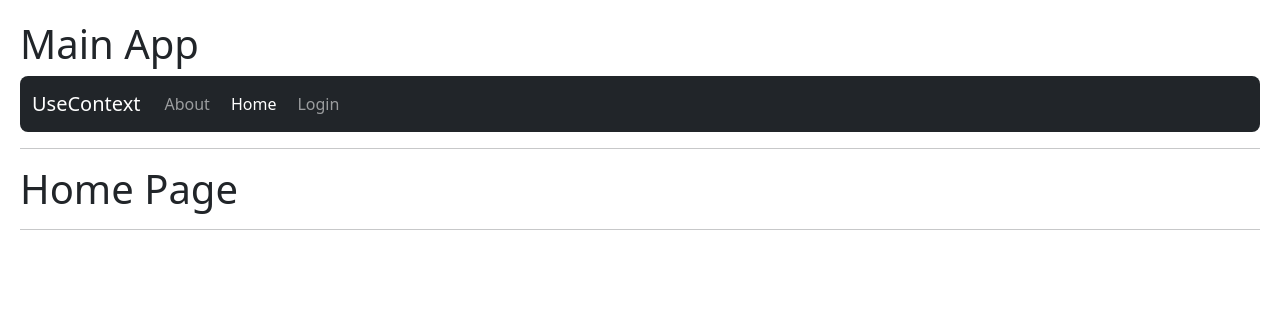
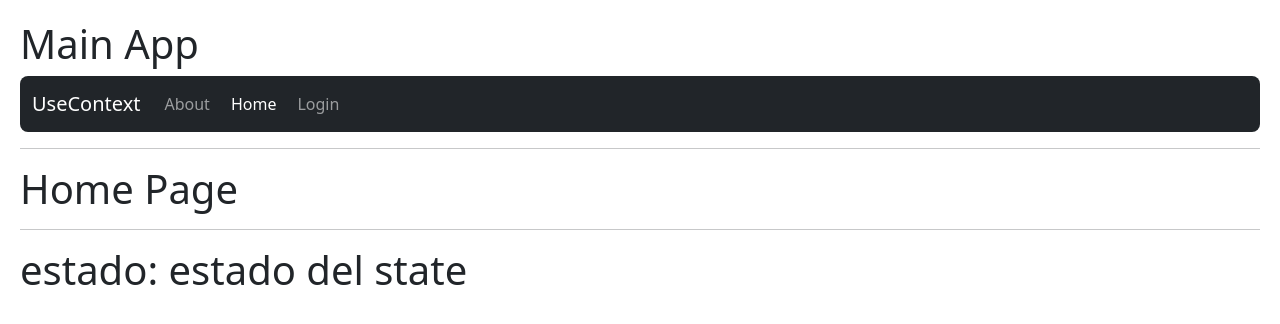
Before and after one commit to Robert228-cod/hooks_App, a React (Vite) app: page /home in a window 1280 px wide. Shown: the top 324 px of the page. Built offline with nearby package versions, Linux system fonts and the light colour scheme.

Commit message:
useContext terminado

```diff
--- a/src/09-useContext/Context/UserProvider.jsx
+++ b/src/09-useContext/Context/UserProvider.jsx
@@ -6,12 +6,12 @@ import { UserContext } from './UserContext'
     name: "Robert Lopez",
     email: "robertlopez@gmail.com"
 }*/
-export const UserProvider = ({children}) => {
+export const UserProvider = ({children, estado}) => {
 
     const [user, setUser] = useState()
 
   return (
-    <UserContext.Provider value={{user, setUser}}>
+    <UserContext.Provider value={{user, setUser, estado}}>
         {children}
     </UserContext.Provider>
   )
--- a/src/09-useContext/HomePage.jsx
+++ b/src/09-useContext/HomePage.jsx
@@ -3,12 +3,14 @@ import { UserContext } from './Context/UserContext'
 
 export const HomePage = () => {
 
-  const { user } = useContext(UserContext)
+  const { user, estado } = useContext(UserContext)
 
   return (
     <>
         <h1> Home Page  <small> {user?.name} </small> </h1>
         <hr />
+
+        <h1>estado: {estado}</h1>
     </>
   )
 }
--- a/src/09-useContext/MainApp.jsx
+++ b/src/09-useContext/MainApp.jsx
@@ -1,4 +1,4 @@
-import React from 'react'
+import React, { useState } from 'react'
 import { Navigate, Route, Routes, Link } from 'react-router-dom'
 import { HomePage } from './HomePage'
 import { AboutPage } from './AboutPage'
@@ -7,8 +7,11 @@ import { NavBar } from './NavBar'
 import { UserProvider } from './Context/UserProvider'
 
 export const MainApp = () => {
+
+  const [estado, setEstado] = useState("estado del state")
+
   return (
-    <UserProvider>
+    <UserProvider estado={estado}>
         <h1> Main App </h1>
         <NavBar />
 
```
